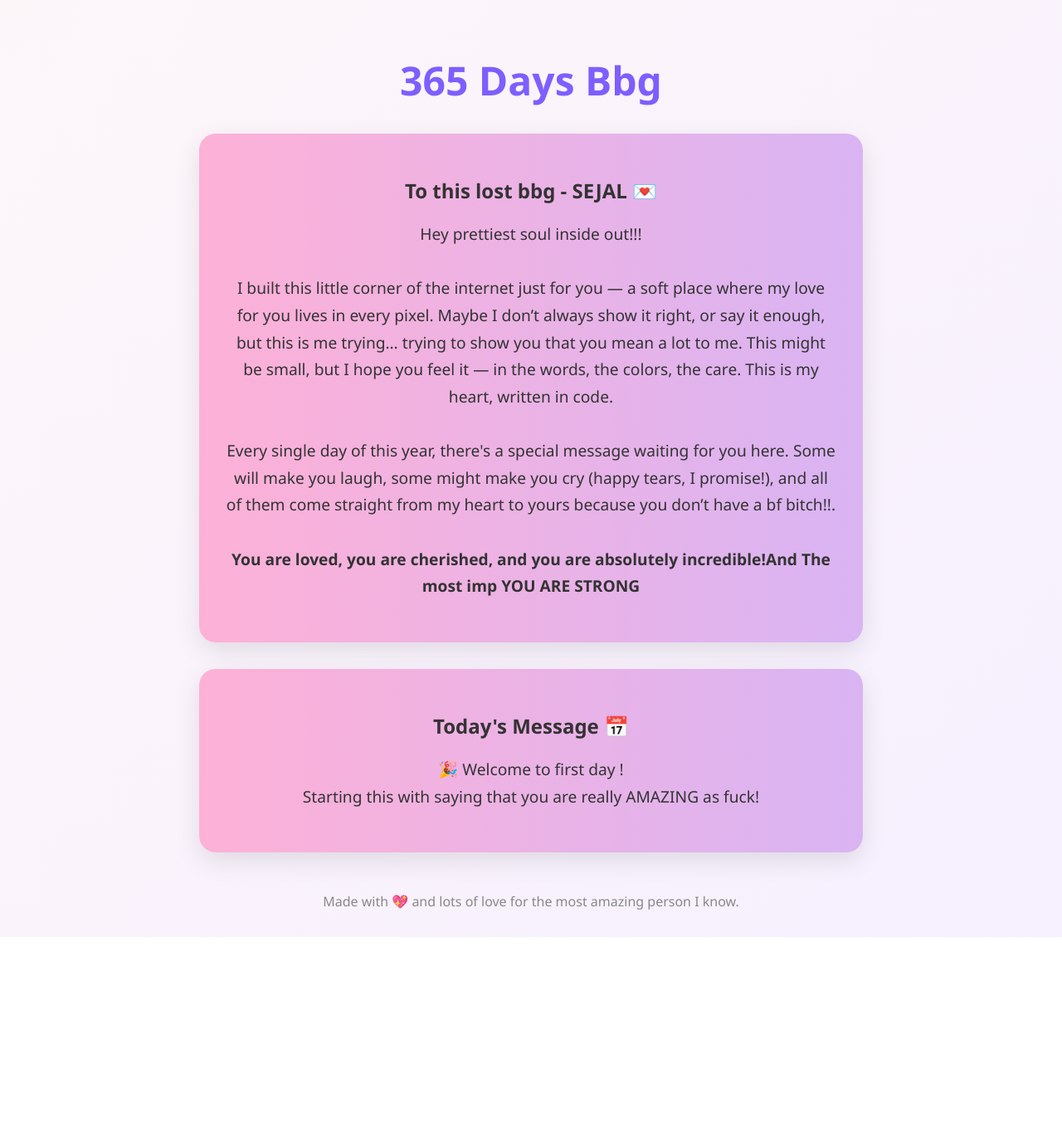
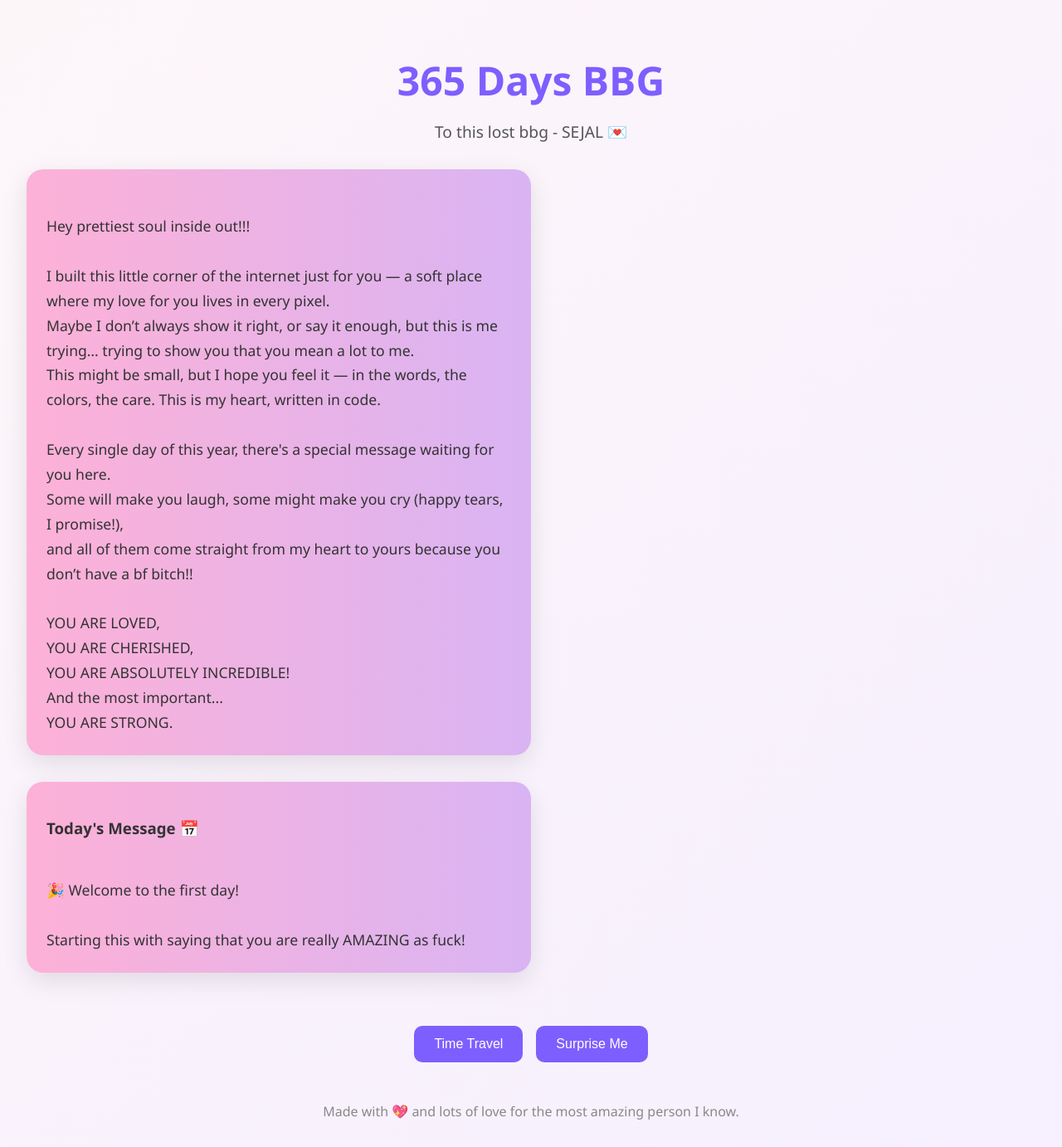
Before and after one commit to juie-ing/365-days-bbg, a React (Create React App) app: page / in a window 1280 px wide. Shown: the whole page at 83% size. Before the commit the page ends 1129 px from the top, so only its background shows below. Built offline with nearby package versions, Linux system fonts and the light colour scheme.

Commit message:
🚫 Remove leftover style.css import (final fix)

```diff
--- a/src/App.tsx
+++ b/src/App.tsx
@@ -13,78 +13,151 @@ const GlobalStyle = createGlobalStyle`
   }
 `;
 
-// Styled container for the whole app
+// Layout container
 const AppContainer = styled.div`
-  text-align: center;
   padding: 2rem;
-  max-width: 800px;
-  margin: auto;
 `;
 
-// Styled title
+// Title
 const Title = styled.h1`
+  text-align: center;
   font-size: 3rem;
-  margin-bottom: 0.5rem;
   color: #7d5fff;
+  margin-bottom: 0.2rem;
 `;
 
-// Card-style box
+// Tagline
+const Tagline = styled.h2`
+  text-align: center;
+  font-size: 1.2rem;
+  font-weight: 400;
+  color: #555;
+`;
+
+// Main content row
+const ContentRow = styled.div`
+  display: flex;
+  margin-top: 2rem;
+  justify-content: space-between;
+  align-items: flex-start;
+`;
+
+// Left card container
+const CardColumn = styled.div`
+  flex: 1;
+  max-width: 55%;
+`;
+
+// Placeholder for future image or design
+const RightSpace = styled.div`
+  flex: 1;
+  min-height: 300px;
+`;
+
+// Card
 const Card = styled.div`
   background: linear-gradient(to right, #fdb1d7, #d9b4f3);
   border-radius: 20px;
   box-shadow: 0 10px 30px rgba(0, 0, 0, 0.1);
-  padding: 2rem;
-  margin: 2rem 0;
+  padding: 1.5rem;
+  margin-bottom: 2rem;
   transition: transform 0.3s ease;
+  white-space: pre-line;
 
   &:hover {
     transform: translateY(-5px);
   }
 `;
 
-// Text inside the card
+// Message text
 const Message = styled.p`
-  font-size: 1.2rem;
+  font-size: 1.1rem;
   line-height: 1.7;
+  margin: 0;
   color: #333;
 `;
 
-// Styled footer
+// Footer
 const Footer = styled.footer`
-  margin-top: 3rem;
+  text-align: center;
   font-size: 1rem;
   color: #888;
+  margin-top: 3rem;
+`;
+
+// Button Container
+const ButtonContainer = styled.div`
+  display: flex;
+  justify-content: center;
+  gap: 1rem;
+  margin-top: 2rem;
+`;
+
+// Button
+const Button = styled.button`
+  background-color: #7d5fff;
+  color: white;
+  border: none;
+  padding: 0.8rem 1.5rem;
+  font-size: 1rem;
+  border-radius: 10px;
+  cursor: pointer;
+  transition: background 0.3s ease;
+
+  &:hover {
+    background-color: #5f3dc4;
+  }
 `;
 
 function App() {
+  const introMessage = `
+Hey prettiest soul inside out!!!
+
+I built this little corner of the internet just for you — a soft place where my love for you lives in every pixel.
+Maybe I don’t always show it right, or say it enough, but this is me trying… trying to show you that you mean a lot to me.
+This might be small, but I hope you feel it — in the words, the colors, the care. This is my heart, written in code.
+
+Every single day of this year, there's a special message waiting for you here.
+Some will make you laugh, some might make you cry (happy tears, I promise!),
+and all of them come straight from my heart to yours because you don’t have a bf bitch!!
+
+YOU ARE LOVED,
+YOU ARE CHERISHED,
+YOU ARE ABSOLUTELY INCREDIBLE!
+And the most important...
+YOU ARE STRONG.`;
+
+  const todayMessage = `
+🎉 Welcome to the first day!
+
+Starting this with saying that you are really AMAZING as fuck!`;
+
   return (
     <>
       <GlobalStyle />
       <AppContainer>
-        <Title>365 Days Bbg </Title>
+        <Title>365 Days BBG</Title>
+        <Tagline>To this lost bbg - SEJAL 💌</Tagline>
 
-        <Card>
-          <h2>To this lost bbg - SEJAL 💌</h2>
-          <Message>
-            Hey prettiest soul inside out!!!
-            <br /><br />
-            I built this little corner of the internet just for you — a soft place where my love for you lives in every pixel. Maybe I don’t always show it right, or say it enough, but this is me trying… trying to show you that you mean a lot to me. This might be small, but  I hope you feel it — in the words, the colors, the care. This is my heart, written in code.
-            <br /><br />
-            Every single day of this year, there's a special message waiting for you here.
-            Some will make you laugh, some might make you cry (happy tears, I promise!),
-            and all of them come straight from my heart to yours because you don’t have a bf bitch!!.
-            <br /><br />
-            <strong>You are loved, you are cherished, and you are absolutely incredible!And The most imp           YOU ARE STRONG</strong>
-          </Message>
-        </Card>
+        <ContentRow>
+          <CardColumn>
+            <Card>
+              <Message>{introMessage}</Message>
+            </Card>
 
-        <Card>
-          <h2>Today's Message 📅</h2>
-          <Message>
-            🎉 Welcome to first day !<br />
-            Starting this with saying that you are really AMAZING as fuck!
-          </Message>
-        </Card>
+            <Card>
+              <h3>Today's Message 📅</h3>
+              <Message>{todayMessage}</Message>
+            </Card>
+          </CardColumn>
+
+          <RightSpace>{/* Reserved for image/design */}</RightSpace>
+        </ContentRow>
+
+        <ButtonContainer>
+          <Button>Time Travel</Button>
+          <Button>Surprise Me</Button>
+        </ButtonContainer>
 
         <Footer>
           Made with 💖 and lots of love for the most amazing person I know.
```
